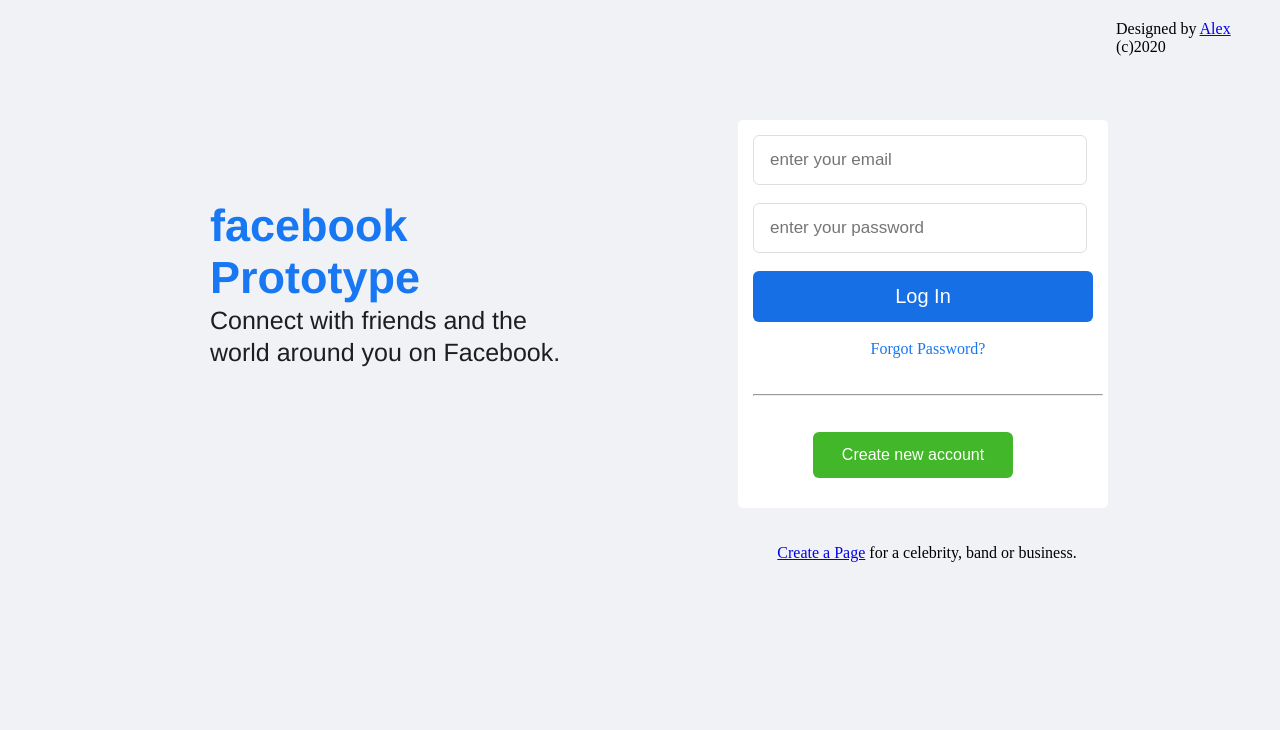
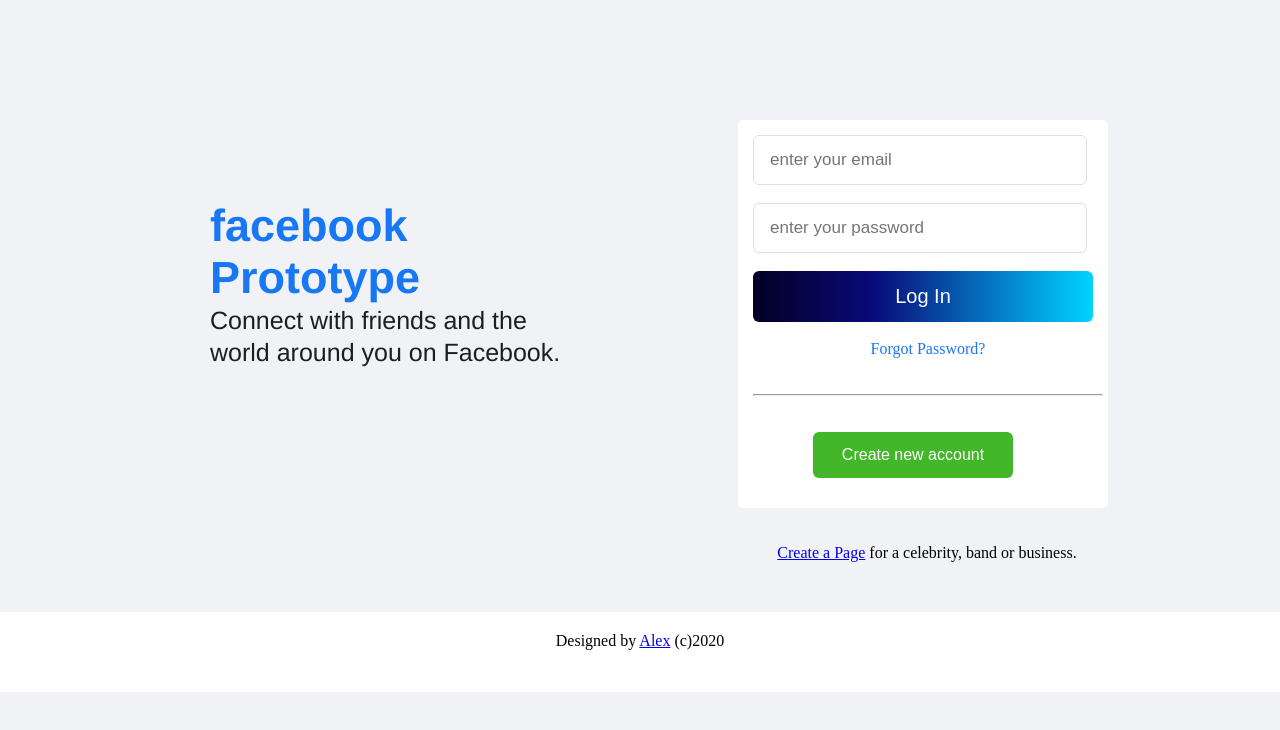
Before and after one commit to rasdarps/fbooklogin, a plain HTML site: page app/index.html in a window 1280 px wide. Drawn offline with Linux system fonts and the light colour scheme.

Commit message:
Add files via upload

```diff
--- a/app/css/style.css
+++ b/app/css/style.css
@@ -12,6 +12,7 @@ background-color:#f0f2f5;
 .container{
 	margin-top: 20px;
 	margin-left:20px;
+
 }
 
 .card{
@@ -34,7 +35,6 @@ margin-top:180px;
 	  font-weight: 900;
 }
 
-
 .title-p{
 	font-family: SFProDisplay-Regular, Helvetica, Arial, sans-serif;
     font-size: 25px;
@@ -51,6 +51,7 @@ margin-top:180px;
 	border-radius:5px;
 	padding-bottom: 30px;
 	padding-right:5px;
+
 }
 
 input{
@@ -60,18 +61,33 @@ input{
 	border-radius:6px;
 	border:1px solid #dddfe2;
 }
+
 .btn-login{
-	background-color: #166FE5;
+	background-image: linear-gradient(90deg, #020024 0%, #090979 35%, #00d4ff 100%);
+
 	padding: 14px 16px;
 	width: 340px;
 	font-size: 20px;
 	color:#fff;
 	border-radius: 6px;
 	border: none;
+	transition-property:color,background, border-radius;
+	transition-duration:  .5s;
+	transition-timing-function: linear;
+	transition-delay: .1s;
 
 }
 
-.forgot {
+.btn-login:hover{
+
+	background: linear-gradient(90deg, rgba(131,58,180,1) 0%,
+	rgba(253,29,29,1) 50%,
+	rgba(252,176,69,1)
+	100%);
+	border-radius: 100px;
+}
+
+.forgot{
 	text-align:center;
 
 }
@@ -96,3 +112,16 @@ input{
 .page{
 	text-align: center;
 }
+
+.clearfix{
+  clear: both;
+}
+
+footer{
+	height:60px;
+	width:100%;
+	background-color: #fff;
+	text-align:center;
+	margin-top:50px;
+	padding-top:20px;
+}
```
